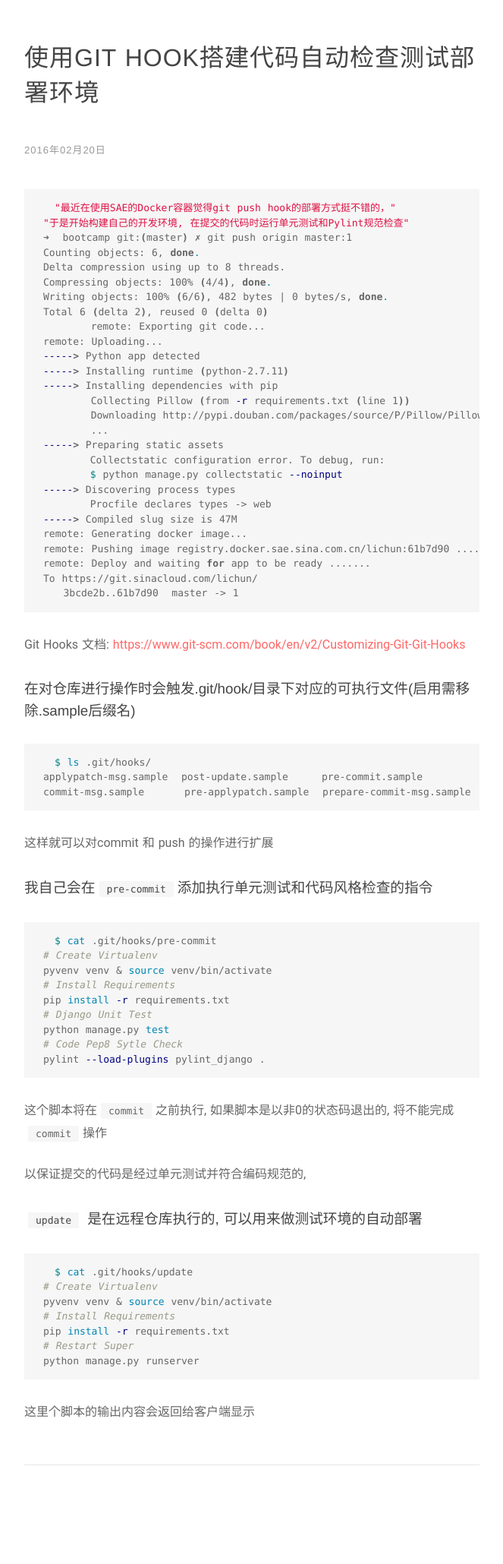
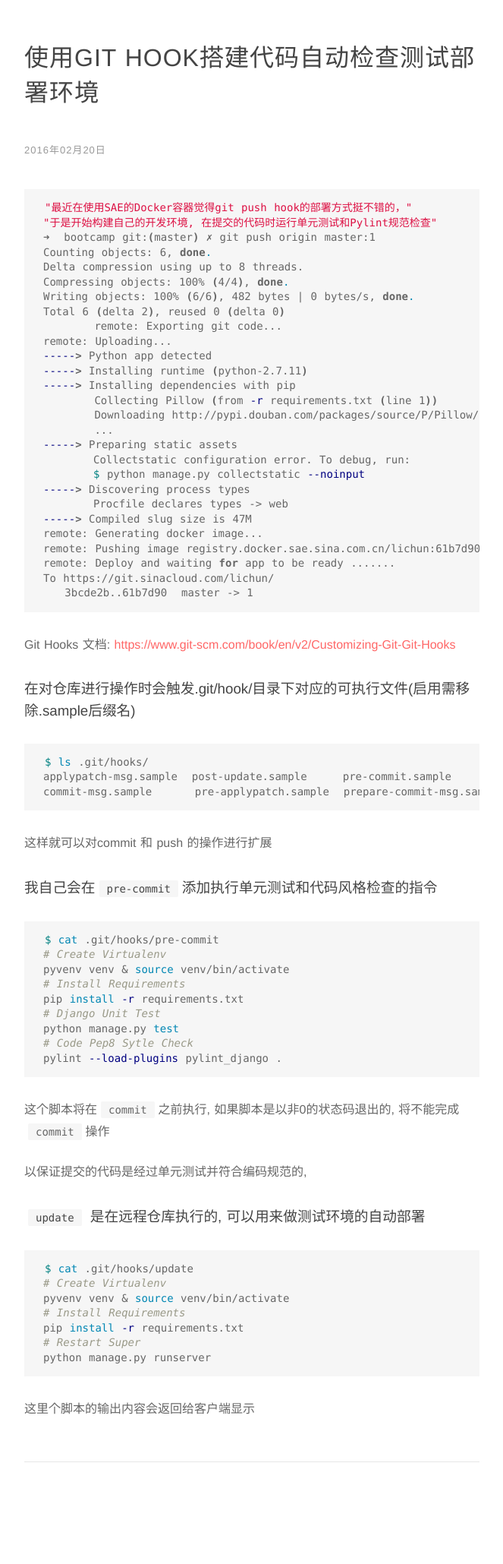
Before and after one commit to qulc/qulc.github.io, a Jekyll site: the page built from _posts/2016-02-23-git-hook-auto-deploy.md, in a window 1280 px wide. Shown: the whole page at 76% size, without its empty margins (308-971 px from the left). Built offline with Jekyll 4.4.1, drawn with Linux system fonts in a browser that asks for light colours; nearby versions of some CDN libraries.

Commit message:
update view style

```diff
--- a/_layouts/post.html
+++ b/_layouts/post.html
@@ -7,6 +7,7 @@
   <meta name="viewport" content="width=device-width, initial-scale=1, maximum-scale=1, user-scalable=no">
   <link rel="icon" href="/favicon.png" type="image/x-icon">
   <link rel="stylesheet" href="/css/main.css" type="text/css">
+  <link href="//netdna.bootstrapcdn.com/font-awesome/4.5.0/css/font-awesome.min.css" rel="stylesheet">
   <!--[if lt IE 9]><script src="//html5shiv.googlecode.com/svn/trunk/html5.js"></script><![endif]-->
 </head>
 
--- a/_sass/_base.scss
+++ b/_sass/_base.scss
@@ -91,7 +91,7 @@
 }
 .post .content code {
   font-family: "Roboto Mono", "Menlo", "Consolas", monospace;
-  font-size: 13px;
+  font-size: 14px;
   background-color: #f6f6f6;
   padding: 3px 10px;
   margin: 0 5px;
@@ -102,6 +102,7 @@
   font-size: 13px;
   overflow-x: auto;
   text-align: left;
+  text-indent: -1em;
   padding: 15px 25px;
   background-color: #f6f6f6;
   line-height: 1.5em;
--- a/_sass/_layout.scss
+++ b/_sass/_layout.scss
@@ -1,5 +1,6 @@
 body {
-  font-family: "Roboto", "Helvetica Neue", "Hiragino Sans GB", "LiHei Pro", Arial, serif;
+  // font-family: "Roboto", "Helvetica Neue", "Hiragino Sans GB", "LiHei Pro", Arial, serif;
+  font-family: "Montserrat", "Helvetica Neue", "Hiragino Sans GB", "LiHei Pro", Arial, sans-serif;
   text-rendering: optimizelegibility;
   -webkit-font-smoothing: antialiased;
   -moz-osx-font-smoothing: grayscale;
```
